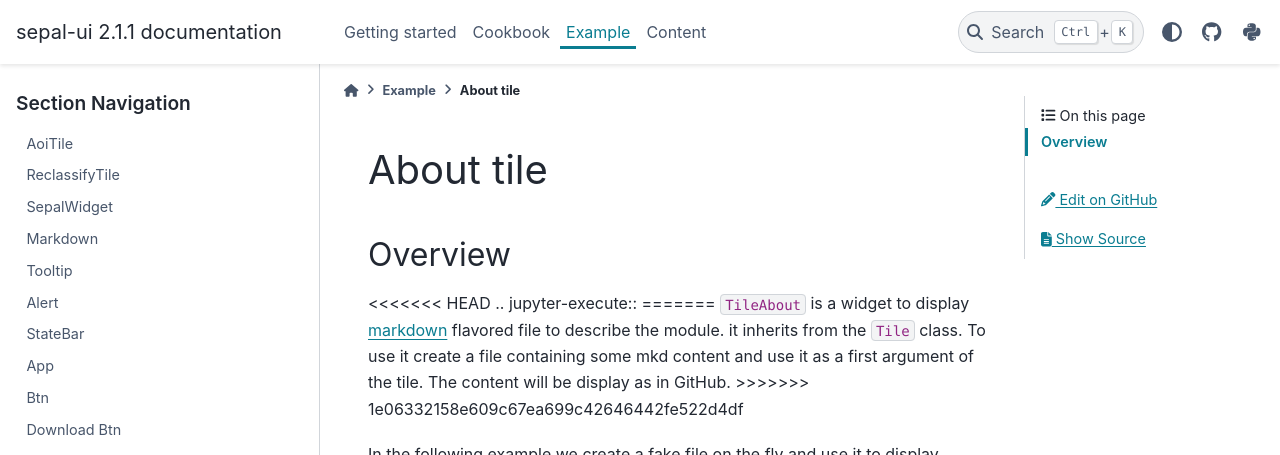
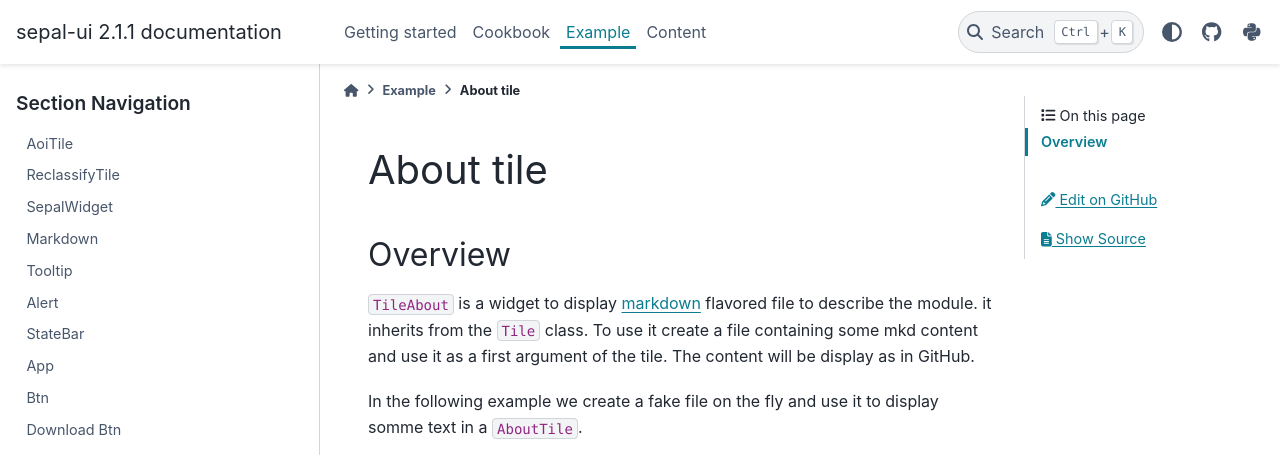
Before and after one commit to openforis/sepal_ui, a Sphinx documentation site: the page built from docs/source/widgets/about.rst, in a window 1280 px wide and 1002 px high, cut to the strip 0-455 px from the top of the window. Built offline with Sphinx 7.4.7 and the PyData theme 0.15.4, drawn with Linux system fonts in a browser that asks for light colours; the version number is read from the project's files by our own code.

Commit message:
docs: merge fix + gee implementation

```diff
--- a/docs/source/widgets/about.rst
+++ b/docs/source/widgets/about.rst
@@ -4,11 +4,7 @@ About tile
 Overview
 --------
 
-<<<<<<< HEAD
-.. jupyter-execute::
-=======
 :code:`TileAbout` is a widget to display `markdown <https://www.markdownguide.org/basic-syntax/>`__ flavored file to describe the module. it inherits from the :code:`Tile` class. To use it create a file containing some mkd content and use it as a first argument of the tile. The content will be display as in GitHub.
->>>>>>> 1e06332158e609c67ea699c42646442fe522d4df
 
 In the following example we create a fake file on the fly and use it to display somme text in a :code:`AboutTile`.
 
--- a/docs/source/widgets/alert.rst
+++ b/docs/source/widgets/alert.rst
@@ -156,9 +156,6 @@ If not return :code:`False` and display an error message else return :code:`True
 
     output.check_input(input)
 
-<<<<<<< HEAD
 .. note::
     The Alert component is a key component of the tile component as it can test variable initialization, bind variable to widget, and display processes in voila dashboard.
     More information can be found `here <../modules/sepal_ui.sepalwidgets.html#sepal_ui.sepalwidgets.alert.Alert>`__.
-=======
->>>>>>> 1e06332158e609c67ea699c42646442fe522d4df
--- a/docs/source/widgets/app.rst
+++ b/docs/source/widgets/app.rst
@@ -41,5 +41,6 @@ The :code:`drawerItem` will be linked to the app tile and they will be able to c
 
 
 .. note::
+
     The :code:`App` component is the main widget of the framework. To learn how to use it, read our cookbook.
     More information can be found `here <../modules/sepal_ui.sepalwidgets.html#sepal_ui.sepalwidgets.app>`__.
--- a/docs/source/widgets/asset_select.rst
+++ b/docs/source/widgets/asset_select.rst
@@ -16,7 +16,10 @@ Any argument from the original :code:`Combobox` ipyvuetify class can be used to
     import ipyvuetify as v
     v.theme.dark = False
 
-    asset_select = sw.AssetSelect()
+    # to allow the build of the doc in a distanct server
+    FOLDER = "projects/earthengine-legacy/assets/users/bornToBeAlive/sepal_ui_test"
+
+    asset_select = sw.AssetSelect(folder=FOLDER)
     asset_select
 
 the value can be retrieve from the :code:`v_model` trait.
--- a/docs/source/widgets/tile_aoi.rst
+++ b/docs/source/widgets/tile_aoi.rst
@@ -23,8 +23,4 @@ It inherits from the :code:`SepalWidget` class. Any argument from the original :
 
 .. note::
 
-<<<<<<< HEAD
     More information can be found `here <../modules/sepal_ui.sepalwidgets.html#sepal_ui.sepalwidgets.tile.Tile>`__.
-=======
-    More information can be found `here <../modules/sepal_ui.sepalwidgets.html#sepal_ui.aoi.aoi_tile.AoiTile>`_.
->>>>>>> 1e06332158e609c67ea699c42646442fe522d4df
```
Also changed, not shown: other parts of docs/source/widgets/app.rst (+1 -1 lines).
